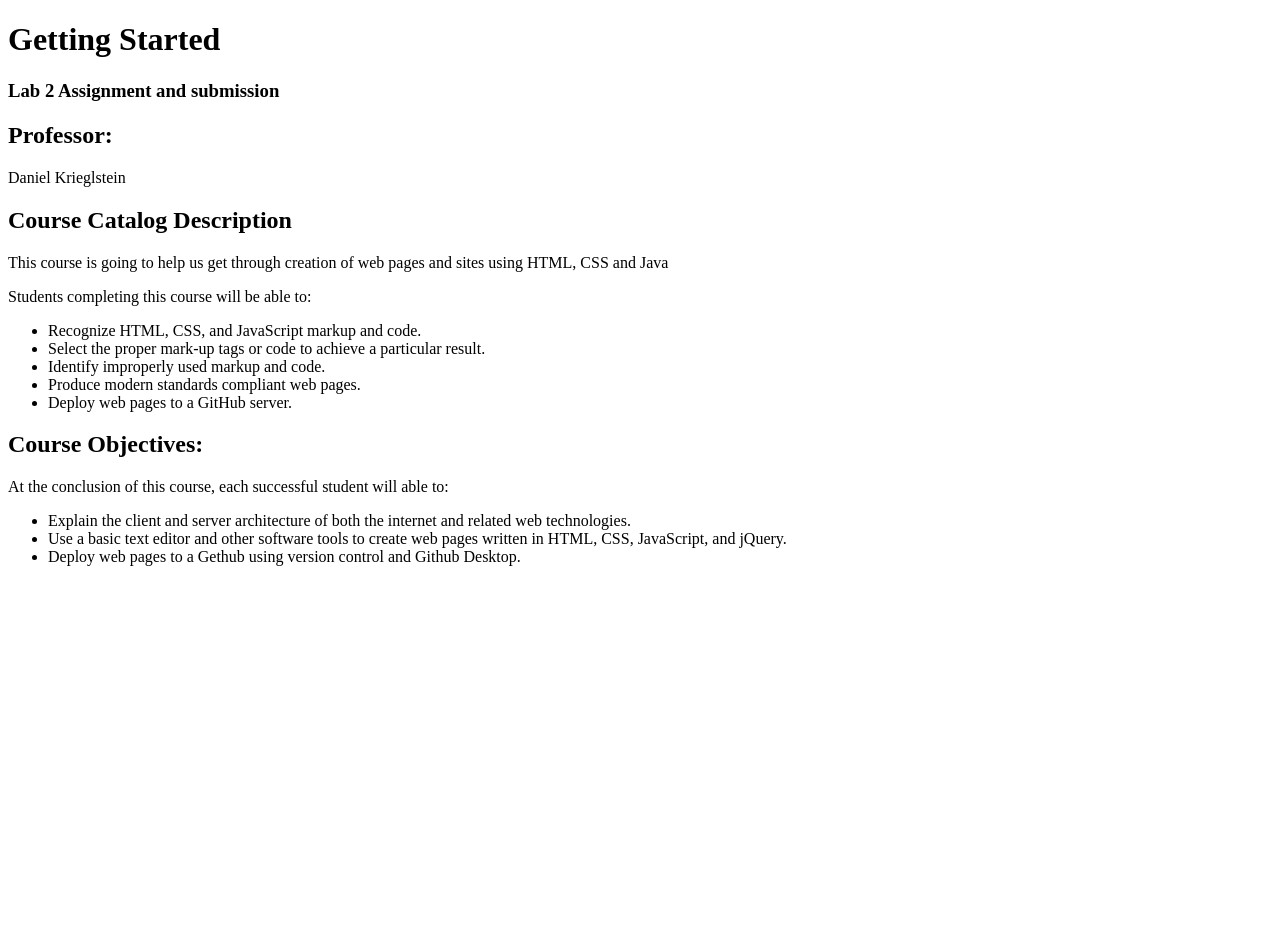
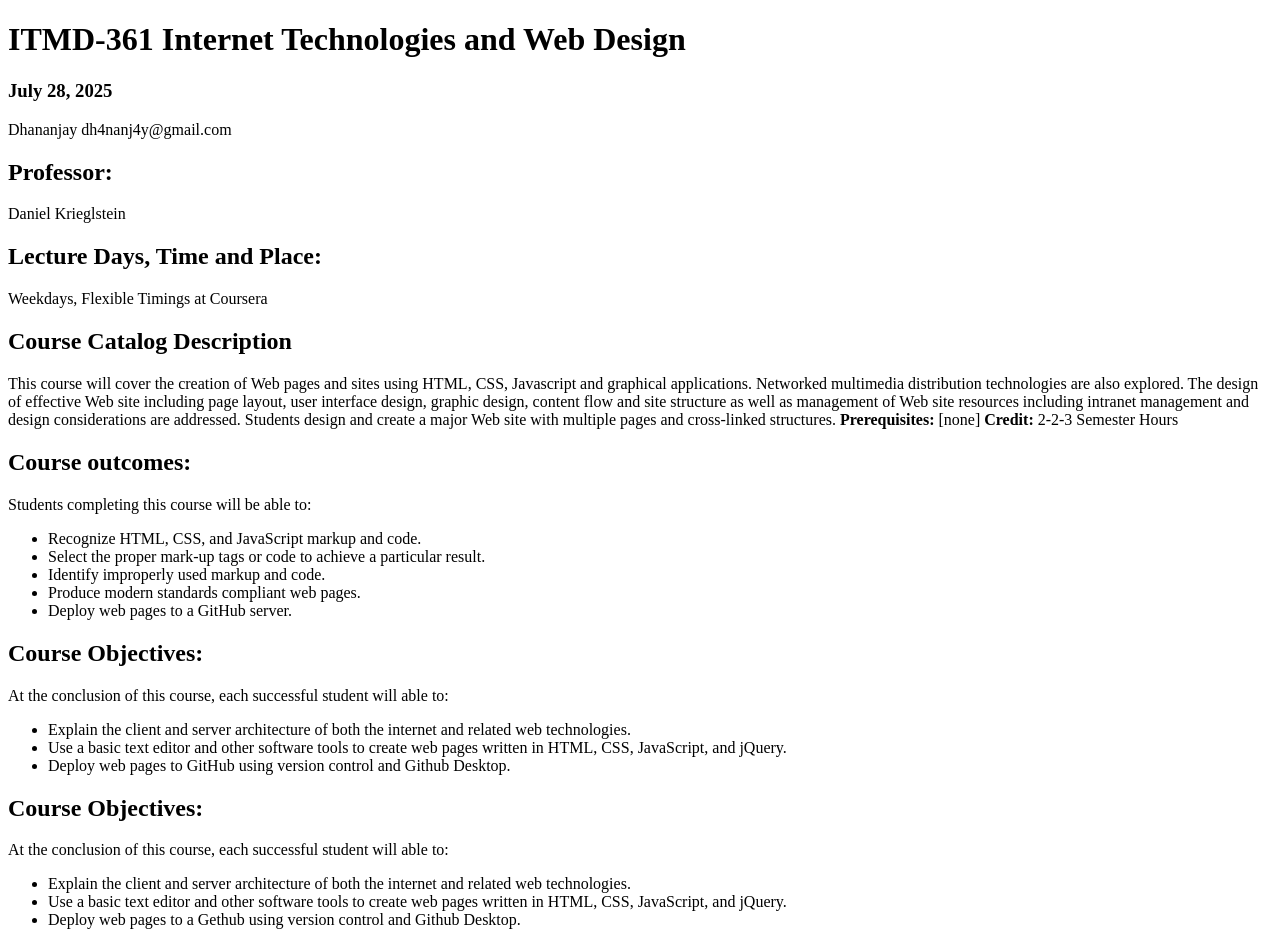
Before and after one commit to dhananjay-cuk/webdev_lab2, a plain HTML site: page webdev_lab2.html in a window 1280 px wide. Before the commit the page ends 800 px from the top, so only its background shows below. Drawn offline with Linux system fonts and the light colour scheme.

Commit message:
Update webdev_lab2.html
Made it in accordance with the course

```diff
--- a/webdev_lab2.html
+++ b/webdev_lab2.html
@@ -2,15 +2,19 @@
 <html lang="en">
 <head>
   <meta charset="utf-8">
-  <title> Designing a Website using HTML: Lab 2 </title>
+  <title>Internet Technologies and Web Design</title>
  </head>
  <body>
- <h1> Getting Started</h1>
- <h3> Lab 2 Assignment and submission </h3>
+ <h1>ITMD-361 Internet Technologies and Web Design</h1>
+ <h3>July 28, 2025</h3>
+ <p> Dhananjay <href> dh4nanj4y@gmail.com </href>
  <h2> Professor:</h2>
  <p> Daniel Krieglstein</p>
+ <h2>Lecture Days, Time and Place:</h2>
+ <p> Weekdays, Flexible Timings at Coursera</p>
  <h2>Course Catalog Description</h2>
- <p> This course is going to help us get through creation of web pages and sites using HTML, CSS and Java</p>
+ <p>This course will cover the creation of Web pages and sites using HTML, CSS, Javascript and graphical applications. Networked multimedia distribution technologies are also explored. The design of effective Web site including page layout, user interface design, graphic design, content flow and site structure as well as management of Web site resources including intranet management and design considerations are addressed. Students design and create a major Web site with multiple pages and cross-linked structures. <strong>Prerequisites:</strong> [none] <strong>Credit:</strong> 2-2-3 Semester Hours</p>
+ <h2>Course outcomes:</h2>
    <p>Students completing this course will be able to:</p>
   <ul>
     <li>Recognize HTML, CSS, and JavaScript markup and code.</li>
@@ -24,7 +28,13 @@
   <ul>
     <li>Explain the client and server architecture of both the internet and related web technologies.</li>
     <li>Use a basic text editor and other software tools to create web pages written in HTML, CSS, JavaScript, and jQuery.</li>
-    <li>Deploy web pages to a Gethub using version control and Github Desktop.</li>
+    <li>Deploy web pages to GitHub using version control and Github Desktop.</li>
   </ul>
+  <h2>Course Objectives:</h2>
+  <p>At the conclusion of this course, each successful student will able to:</p>
+  <ul>
+  <li> Explain the client and server architecture of both the internet and related web technologies.</li>
+  <li>Use a basic text editor and other software tools to create web pages written in HTML, CSS, JavaScript, and jQuery.</li>
+  <li>Deploy web pages to a Gethub using version control and Github Desktop.</li>
 </body>
 </html>
```
